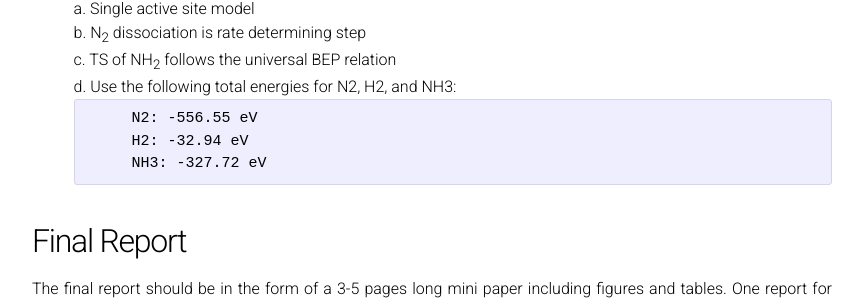
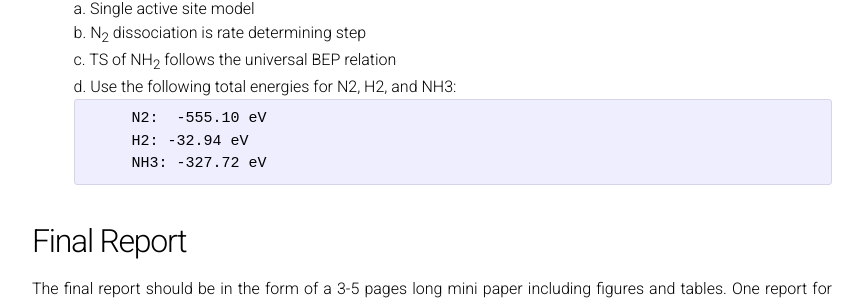
Before and after one commit to vojale/CBE544-2018.github.io, a Jekyll site: the page built from ProjectDescription.md, in a window 1280 px wide and 900 px high, scrolled down 4400 px. Shown: the part 375-677 px from the top of the window, without its empty margins (208-1071 px from the left). Built offline with Jekyll 4.4.1, drawn with Linux system fonts in a browser that asks for light colours; formulas are drawn with MathJax 3; our own code applies the rules of GitHub Pages for plain Markdown files.

Commit message:
Update ProjectDescription.md

````diff
--- a/ProjectDescription.md
+++ b/ProjectDescription.md
@@ -167,7 +167,7 @@ Your analysis abd final report should include the following:
 
     d. Use the following total energies for N2, H2, and NH3:
     ```
-        N2: -556.55 eV
+        N2:  -555.10 eV
         H2: -32.94 eV
         NH3: -327.72 eV
     ```
````
